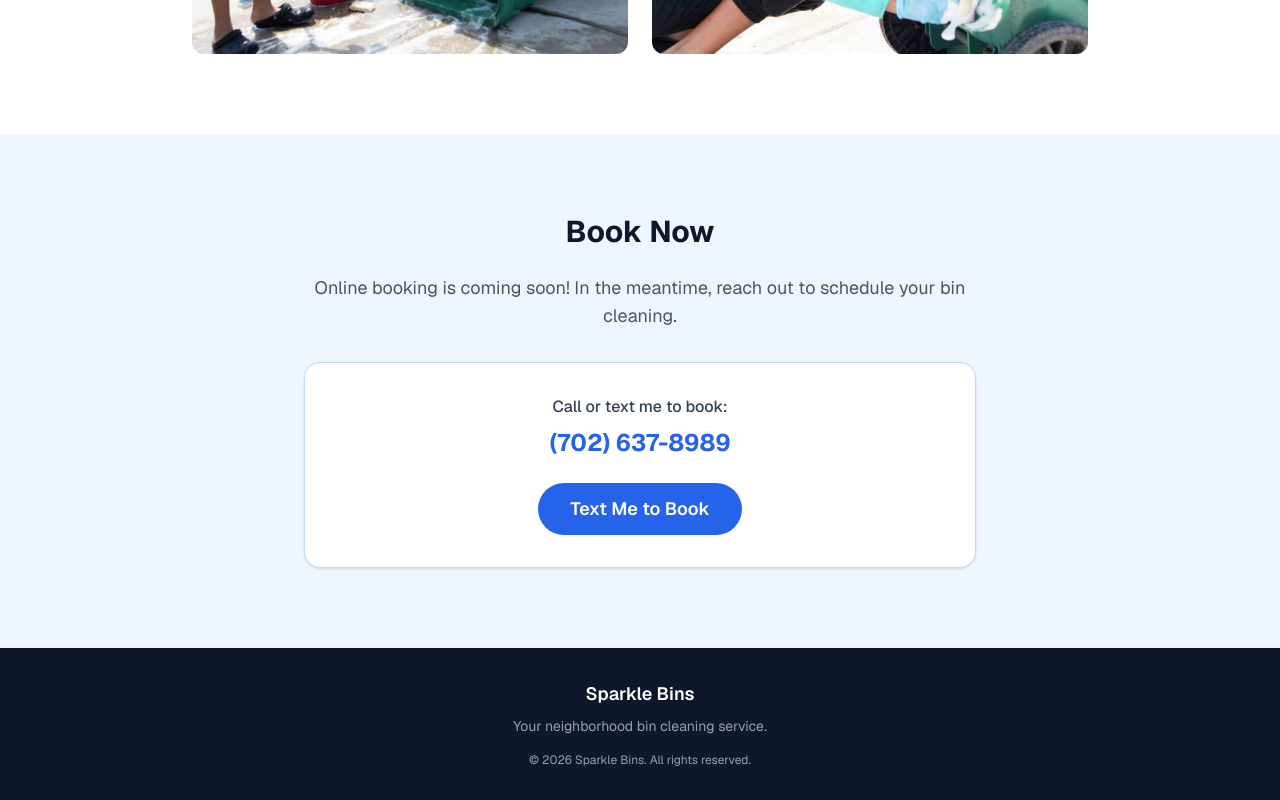
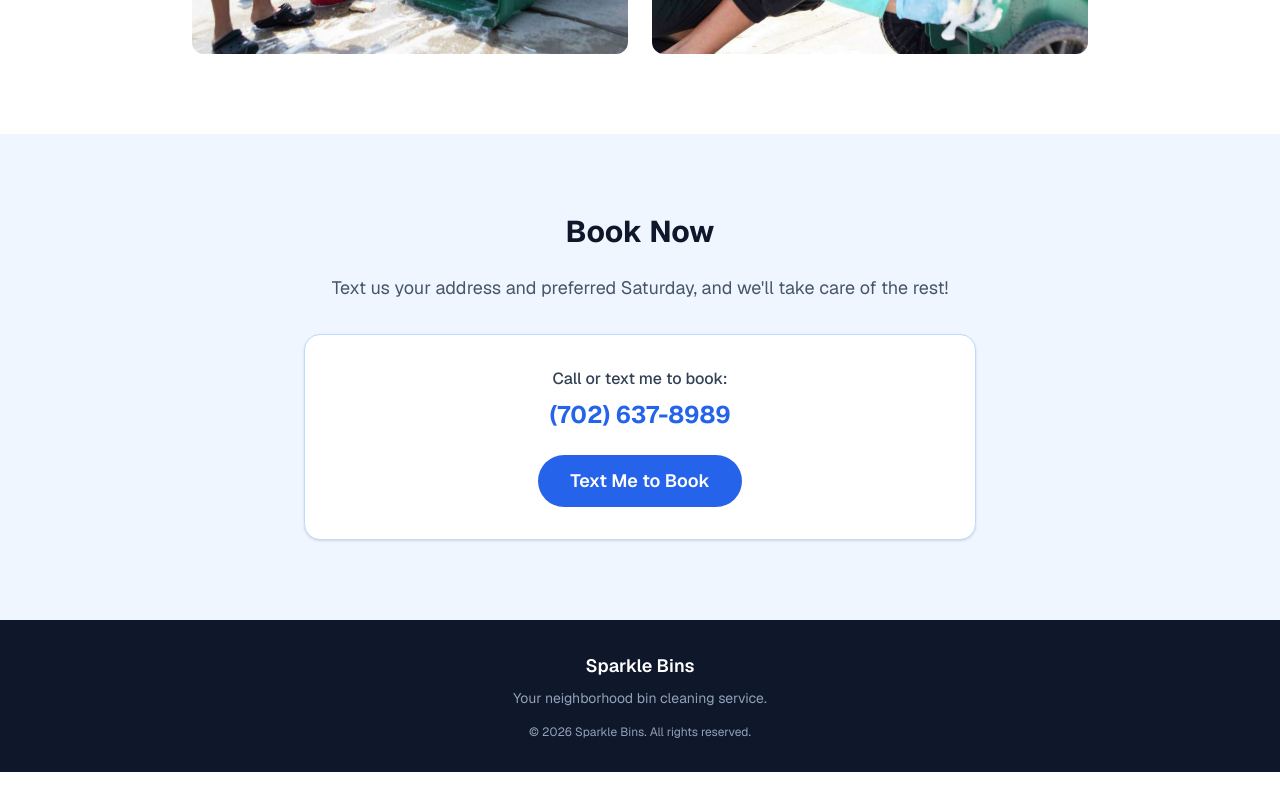
Before and after one commit to seblaifa3315/sparkle-bins, a Next.js app: page / in a window 1280 px wide. Shown: the part 2096-2896 px from the top of the page. After the commit the page ends 2868 px from the top, so only its background shows below. Built offline with nearby package versions, Linux system fonts and the light colour scheme.

Commit message:
adds the address and saturday in the text message template

```diff
--- a/app/page.tsx
+++ b/app/page.tsx
@@ -71,12 +71,12 @@ export default function Home() {
             <section id="book" className="py-20 px-6 bg-accent-light">
                 <div className="max-w-2xl mx-auto text-center">
                     <h2 className="text-3xl font-bold text-slate-900">Book Now</h2>
-                    <p className="mt-6 text-lg text-slate-600">Online booking is coming soon! In the meantime, reach out to schedule your bin cleaning.</p>
+                    <p className="mt-6 text-lg text-slate-600">Text us your address and preferred Saturday, and we'll take care of the rest!</p>
                     <div className="mt-8 bg-white rounded-2xl shadow-sm border border-accent-border p-8">
                         <p className="text-slate-700 font-medium">Call or text me to book:</p>
                         <a href="tel:+17026378989" className="mt-2 block text-2xl font-bold text-accent hover:underline">(702) 637-8989</a>
                         <a
-                            href="sms:+17026378989?body=Hi%2C%20I%27d%20like%20to%20book%20a%20bin%20cleaning!"
+                            href="sms:+17026378989?body=Hi%2C%20I%27d%20like%20to%20book%20a%20bin%20cleaning!%0A%0AAddress%3A%20%0APreferred%20Saturday%3A%20"
                             className="mt-6 inline-block bg-accent text-white font-semibold px-8 py-3 rounded-full text-lg hover:bg-accent-hover transition-colors"
                         >
                             Text Me to Book
```
